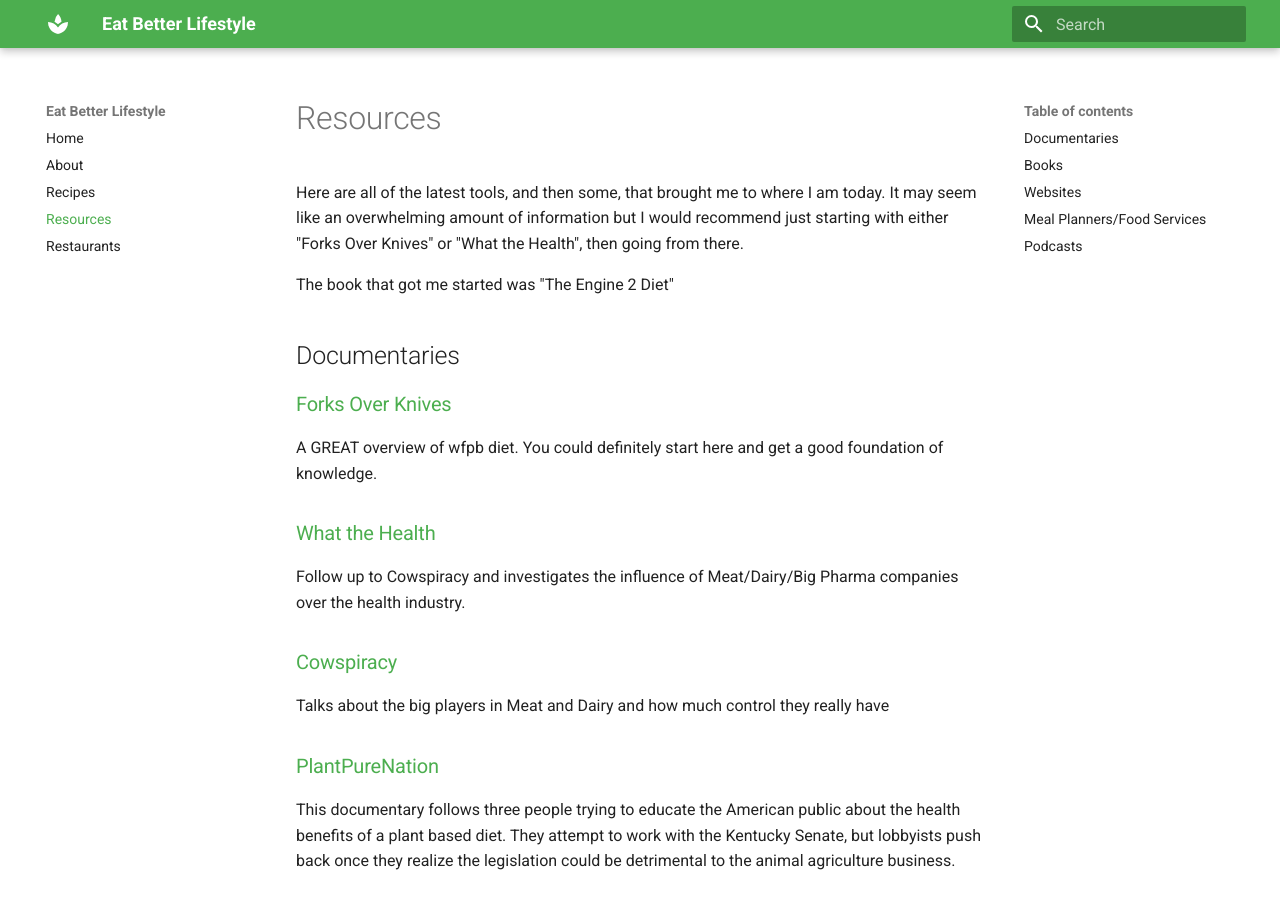
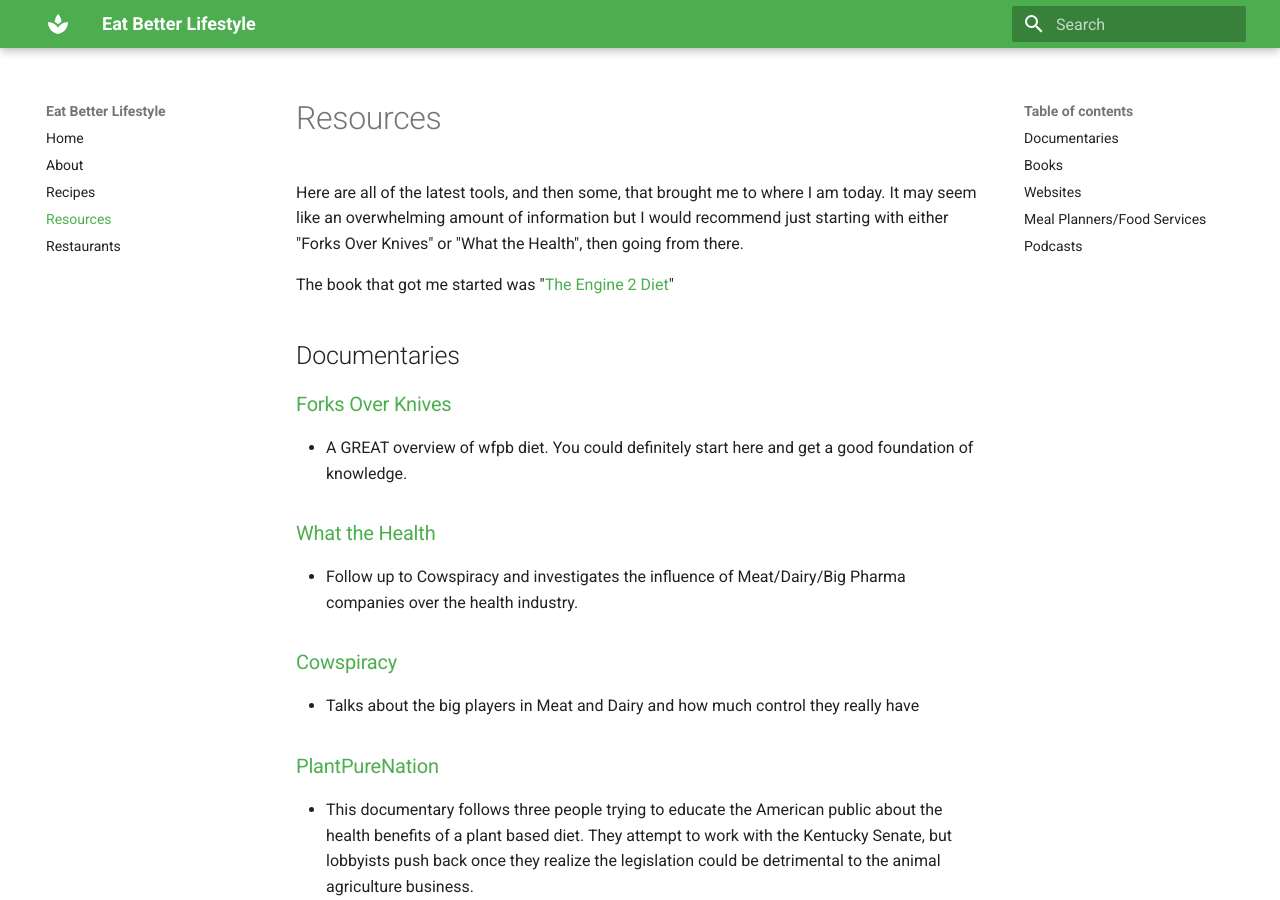
Before and after one commit to adamscharf/eatbetterlifestyle, an MkDocs documentation site: the page built from docs/resources.md, in a window 1280 px wide and 900 px high. Built offline with MkDocs 1.6.1 and Material for MkDocs 9.7.7, drawn with Linux system fonts in a browser that asks for light colours; part of the change alters nothing that is shown.

Commit message:
Fix formatting

```diff
--- a/docs/resources.md
+++ b/docs/resources.md
@@ -5,36 +5,36 @@ today. It may seem like an overwhelming amount of information but I would
 recommend just starting with either "Forks Over Knives" or "What the Health",
 then going from there.
 
-The book that got me started was "The Engine 2 Diet"
+The book that got me started was "[The Engine 2 Diet](#engine-2-diet)"
 
 
 ## Documentaries
 
 ### [Forks Over Knives][fok-film]
 
-A GREAT overview of wfpb diet. You could definitely start here and get a good
+- A GREAT overview of wfpb diet. You could definitely start here and get a good
 foundation of knowledge.
 
 ### [What the Health][what-the-health]
 
-Follow up to Cowspiracy and investigates the influence of Meat/Dairy/Big Pharma
+- Follow up to Cowspiracy and investigates the influence of Meat/Dairy/Big Pharma
 companies over the health industry.
 
 ### [Cowspiracy][cowspiracy]
 
-Talks about the big players in Meat and Dairy and how much control they really
+- Talks about the big players in Meat and Dairy and how much control they really
 have
 
 ### [PlantPureNation][plant-pure-nation]
 
-This documentary follows three people trying to educate the American public
+- This documentary follows three people trying to educate the American public
 about the health benefits of a plant based diet. They attempt to work with the
 Kentucky Senate, but lobbyists push back once they realize the legislation could
 be detrimental to the animal agriculture business.
 
 ### [From The Ground Up][from-the-ground-up]
 
-Follows the story of a former college football player, Santino Panico, as he
+- Follows the story of a former college football player, Santino Panico, as he
 attempts to rediscover his fitness as a vegan by running in his first marathon.
 He meets with vegetarian and vegan elite competitors to better understand the
 link between food and sports.
```
